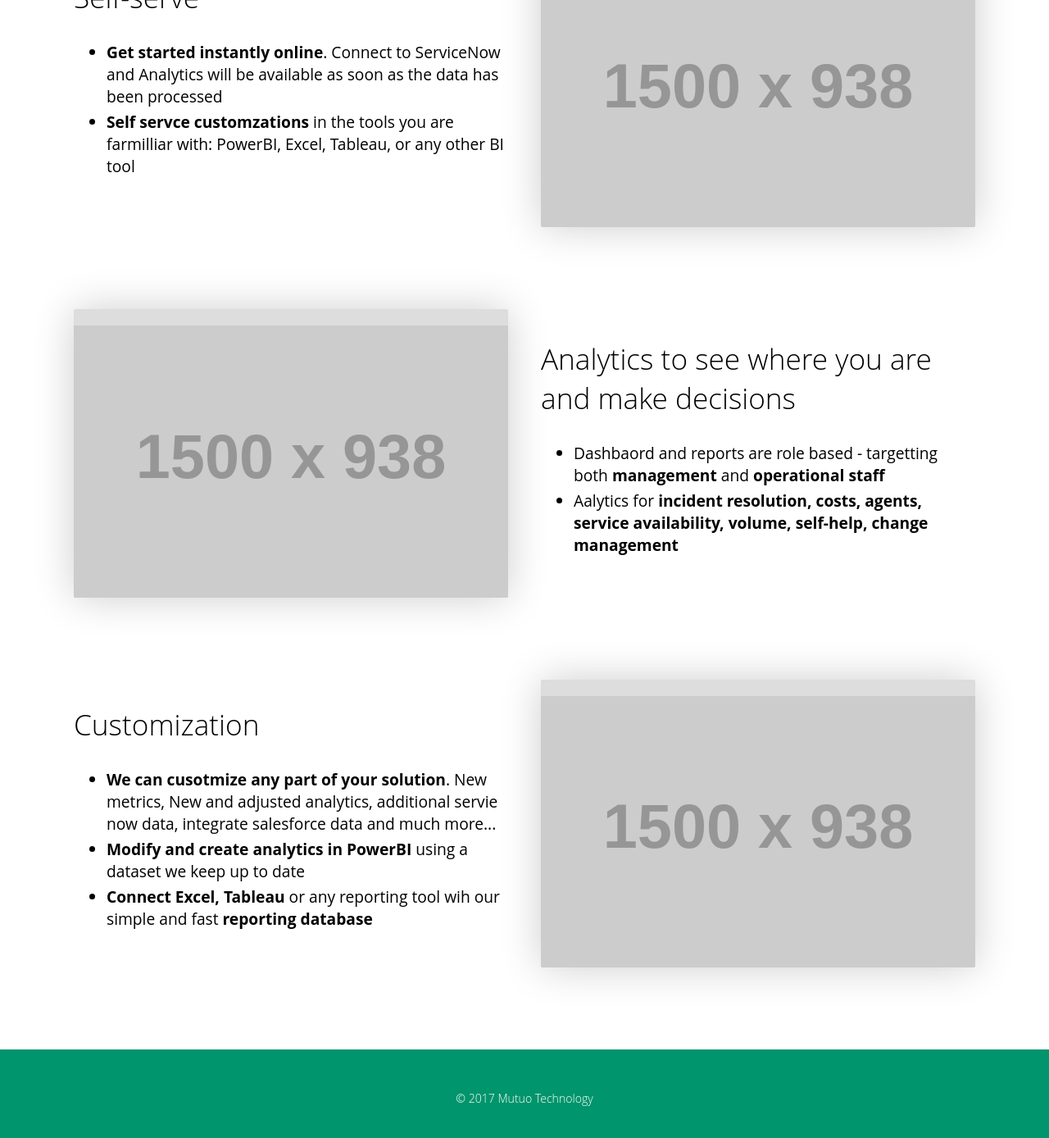
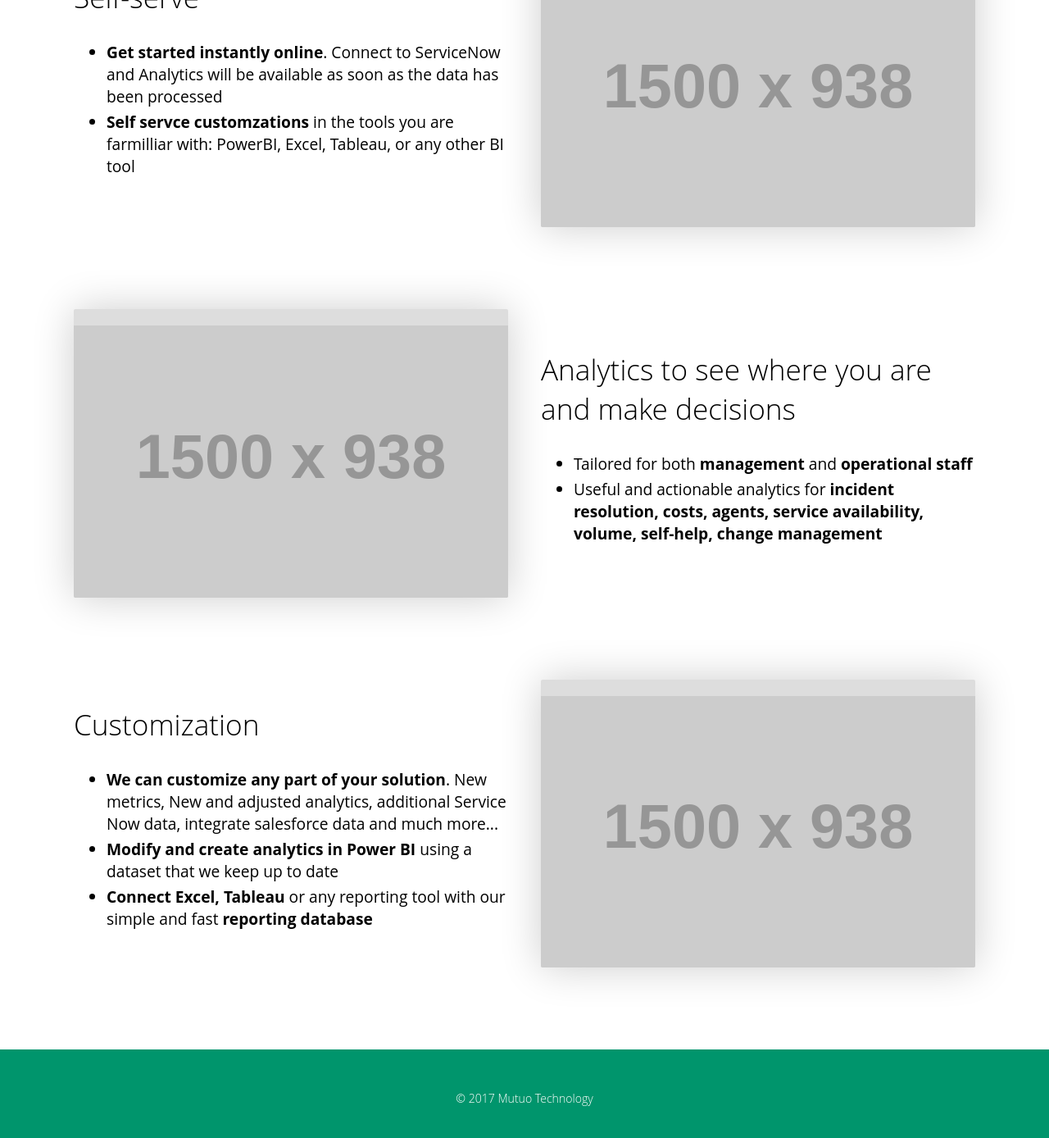
Before and after one commit to markledwich2/mutuosite, a Jekyll site: the page built from index.html, in a window 1280 px wide and 1400 px high, scrolled down 933 px. Shown: the top 1388 px of the window at 82% size. Built offline with Jekyll 4.4.1, drawn with Linux system fonts in a browser that asks for light colours; the list of posts is cut into pages by our own code.

Commit message:
Updated 'index.html' via CloudCannon

```diff
--- a/index.html
+++ b/index.html
@@ -7,8 +7,7 @@ title: Mutuo description: Self-service analytics for ServiceNow
 		<p class="subtext editable">Help IT make better decisions with hassle free analytics</p>
 
 		<div id="LandingImage">
-			<img alt="Screenshot" id="cms-identifiable-403" data-cms-cid="71" height="300" src="/images/Landing Image.svg"
-			/>
+			<img alt="Screenshot" id="cms-identifiable-403" data-cms-cid="71" height="300" src="/images/Landing Image.svg" />
 		</div>
 
 		<div id="LandingActionButton" class="cta button alt" style="padding-top: 20px"><a href="/sign-up/">Tell me when it is ready</a></div>
@@ -33,14 +32,7 @@ title: Mutuo description: Self-service analytics for ServiceNow
 
 	<section>
 		<div class="container flex">
-			<div class="text editable">
-				<h2>Analytics to see where you are and make decisions</h2>
-
-				<ul>
-					<li>Dashbaord and reports are role based - targetting both <b>management</b> and <b>operational staff</b></li>
-					<li>Aalytics for <b>incident resolution, costs, agents, service availability, volume, self-help, change management</b></li>
-				</ul>
-			</div>
+			<div class="text editable"><h2>Analytics to see where you are and make decisions</h2><ul><li>Tailored for both&nbsp;<b>management</b> and <b>operational staff</b></li><li>Useful and actionable analytics for&nbsp;<b>incident resolution, costs, agents, service availability, volume, self-help, change management</b></li></ul></div>
 			<div class="image">
 				<img src="//placehold.it/1500x938" alt="Screenshot" class="screenshot editable" />
 			</div>
@@ -49,14 +41,7 @@ title: Mutuo description: Self-service analytics for ServiceNow
 
 	<section>
 		<div class="container flex">
-			<div class="text editable">
-				<h2>Customization</h2>
-				<ul>
-					<li><b>We can cusotmize any part of your solution</b>. New metrics, New and adjusted analytics, additional servie now data, integrate salesforce data and much more...</li>
-					<li><b>Modify and create analytics in PowerBI</b> using a dataset we keep up to date</li>
-					<li><b>Connect Excel, Tableau</b> or any reporting tool wih our simple and fast <b>reporting database</b></li>
-				</ul>
-			</div>
+			<div class="text editable"><h2>Customization</h2><ul><li><b>We can customize any part of your solution</b>. New metrics, New and adjusted analytics, additional Service Now data, integrate salesforce data and much more...</li><li><b>Modify and create analytics in Power BI</b> using a dataset that we keep up to date</li><li><b>Connect Excel, Tableau</b> or any reporting tool with our simple and fast <b>reporting database</b></li></ul></div>
 			<div class="image">
 				<img src="//placehold.it/1500x938" alt="Screenshot" class="screenshot editable" />
 			</div>
```
